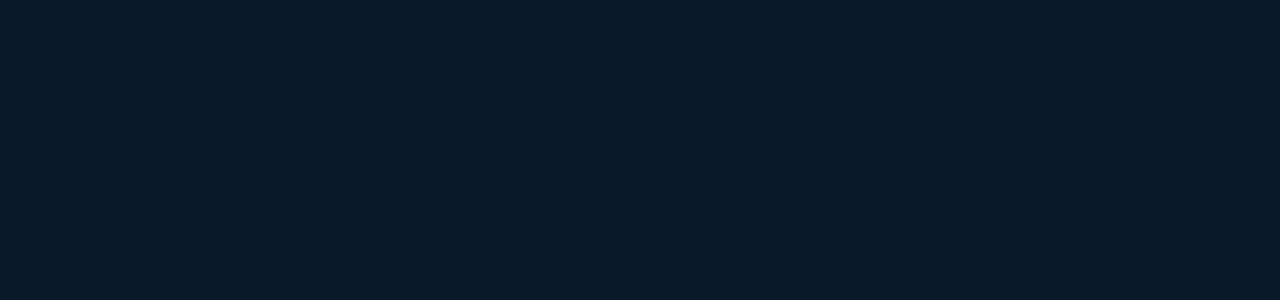
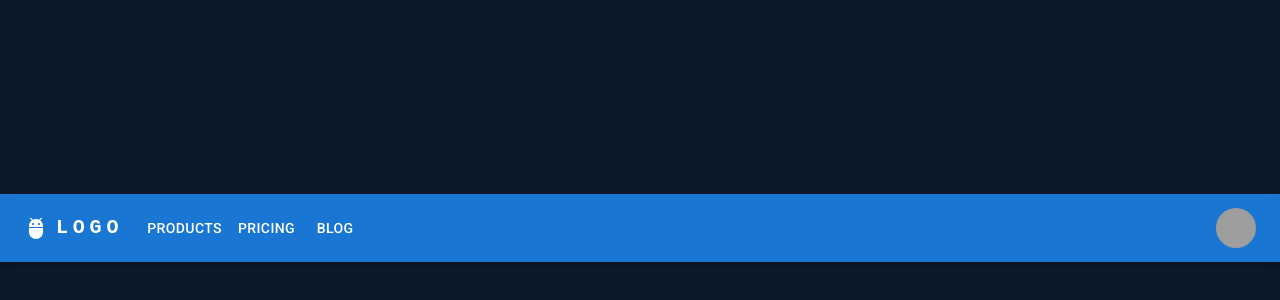
Before and after one commit to boudewijndanser/Lego-hooks, a React (Create React App) app: page / in a window 1280 px wide. Shown: the part 172-472 px from the top of the page. Built offline with nearby package versions, Linux system fonts and the light colour scheme; grey boxes are pictures that could not be loaded.

Commit message:
Add useUserContext wrapper + UI material navbar

```diff
--- a/src/App.tsx
+++ b/src/App.tsx
@@ -1,24 +1,23 @@
-import React, { useState } from 'react';
-import logo from './logo.svg';
-import './App.css';
-import '@fontsource/roboto/300.css';
-import '@fontsource/roboto/400.css';
-import '@fontsource/roboto/500.css';
-import '@fontsource/roboto/700.css';
-import { User } from './types';
+import './App.css'
+import '@fontsource/roboto/300.css'
+import '@fontsource/roboto/400.css'
+import '@fontsource/roboto/500.css'
+import '@fontsource/roboto/700.css'
+import { UserProvider } from './context/userContext'
+import ResponsiveAppBar from './components/mainNav'
 
 
 function App() {
 
-  const [user, setUser] = useState<User>({kind: 'loggedOut'})
-
   return (
     <div className="App">
       <header className="App-header">
-
+      <UserProvider>
+        <ResponsiveAppBar/>
+      </UserProvider>
       </header>
     </div>
   );
 }
 
-export default App;
+export default App
--- /dev/null
+++ b/src/components/mainNav.tsx
@@ -0,0 +1,165 @@
+import * as React from 'react';
+import AppBar from '@mui/material/AppBar';
+import Box from '@mui/material/Box';
+import Toolbar from '@mui/material/Toolbar';
+import IconButton from '@mui/material/IconButton';
+import Typography from '@mui/material/Typography';
+import Menu from '@mui/material/Menu';
+import MenuIcon from '@mui/icons-material/Menu';
+import Container from '@mui/material/Container';
+import Avatar from '@mui/material/Avatar';
+import Button from '@mui/material/Button';
+import Tooltip from '@mui/material/Tooltip';
+import MenuItem from '@mui/material/MenuItem';
+import AdbIcon from '@mui/icons-material/Adb';
+import { useUserContext } from '../context/useUserContext';
+
+const pages = ['Products', 'Pricing', 'Blog'];
+const settings = ['Profile', 'Account', 'Dashboard', 'Logout'];
+
+const ResponsiveAppBar = () => {
+  const [anchorElNav, setAnchorElNav] = React.useState<null | HTMLElement>(null);
+  const [anchorElUser, setAnchorElUser] = React.useState<null | HTMLElement>(null);
+  const { user } = useUserContext()
+
+    console.log('--> nav: user = ', user)
+  const handleOpenNavMenu = (event: React.MouseEvent<HTMLElement>) => {
+    setAnchorElNav(event.currentTarget);
+  };
+  const handleOpenUserMenu = (event: React.MouseEvent<HTMLElement>) => {
+    setAnchorElUser(event.currentTarget);
+  };
+
+  const handleCloseNavMenu = () => {
+    setAnchorElNav(null);
+  };
+
+  const handleCloseUserMenu = () => {
+    setAnchorElUser(null);
+  };
+
+  return (
+    <AppBar position="static">
+      <Container maxWidth="xl">
+        <Toolbar disableGutters>
+          <AdbIcon sx={{ display: { xs: 'none', md: 'flex' }, mr: 1 }} />
+          <Typography
+            variant="h6"
+            noWrap
+            component="a"
+            href="/"
+            sx={{
+              mr: 2,
+              display: { xs: 'none', md: 'flex' },
+              fontFamily: 'monospace',
+              fontWeight: 700,
+              letterSpacing: '.3rem',
+              color: 'inherit',
+              textDecoration: 'none',
+            }}
+          >
+            LOGO
+          </Typography>
+
+          <Box sx={{ flexGrow: 1, display: { xs: 'flex', md: 'none' } }}>
+            <IconButton
+              size="large"
+              aria-label="account of current user"
+              aria-controls="menu-appbar"
+              aria-haspopup="true"
+              onClick={handleOpenNavMenu}
+              color="inherit"
+            >
+              <MenuIcon />
+            </IconButton>
+            <Menu
+              id="menu-appbar"
+              anchorEl={anchorElNav}
+              anchorOrigin={{
+                vertical: 'bottom',
+                horizontal: 'left',
+              }}
+              keepMounted
+              transformOrigin={{
+                vertical: 'top',
+                horizontal: 'left',
+              }}
+              open={Boolean(anchorElNav)}
+              onClose={handleCloseNavMenu}
+              sx={{
+                display: { xs: 'block', md: 'none' },
+              }}
+            >
+              {pages.map((page) => (
+                <MenuItem key={page} onClick={handleCloseNavMenu}>
+                  <Typography textAlign="center">{page}</Typography>
+                </MenuItem>
+              ))}
+            </Menu>
+          </Box>
+          <AdbIcon sx={{ display: { xs: 'flex', md: 'none' }, mr: 1 }} />
+          <Typography
+            variant="h5"
+            noWrap
+            component="a"
+            href=""
+            sx={{
+              mr: 2,
+              display: { xs: 'flex', md: 'none' },
+              flexGrow: 1,
+              fontFamily: 'monospace',
+              fontWeight: 700,
+              letterSpacing: '.3rem',
+              color: 'inherit',
+              textDecoration: 'none',
+            }}
+          >
+            LOGO
+          </Typography>
+          <Box sx={{ flexGrow: 1, display: { xs: 'none', md: 'flex' } }}>
+            {pages.map((page) => (
+              <Button
+                key={page}
+                onClick={handleCloseNavMenu}
+                sx={{ my: 2, color: 'white', display: 'block' }}
+              >
+                {page}
+              </Button>
+            ))}
+          </Box>
+
+          <Box sx={{ flexGrow: 0 }}>
+            <Tooltip title="Open settings">
+              <IconButton onClick={handleOpenUserMenu} sx={{ p: 0 }}>
+                <Avatar alt="Remy Sharp" src="/static/images/avatar/2.jpg" />
+              </IconButton>
+            </Tooltip>
+            <Menu
+              sx={{ mt: '45px' }}
+              id="menu-appbar"
+              anchorEl={anchorElUser}
+              anchorOrigin={{
+                vertical: 'top',
+                horizontal: 'right',
+              }}
+              keepMounted
+              transformOrigin={{
+                vertical: 'top',
+                horizontal: 'right',
+              }}
+              open={Boolean(anchorElUser)}
+              onClose={handleCloseUserMenu}
+            >
+              {settings.map((setting) => (
+                <MenuItem key={setting} onClick={handleCloseUserMenu}>
+                  <Typography textAlign="center">{setting}</Typography>
+                </MenuItem>
+              ))}
+            </Menu>
+          </Box>
+        </Toolbar>
+      </Container>
+    </AppBar>
+  );
+};
+export default ResponsiveAppBar;
```
